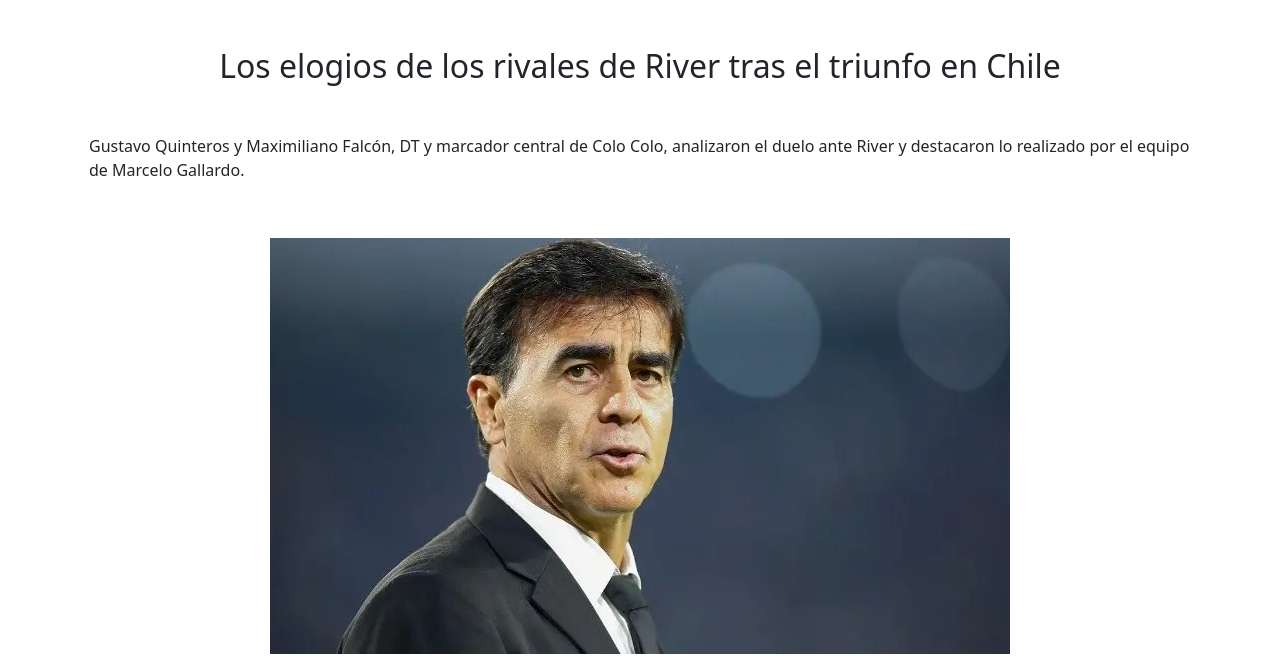
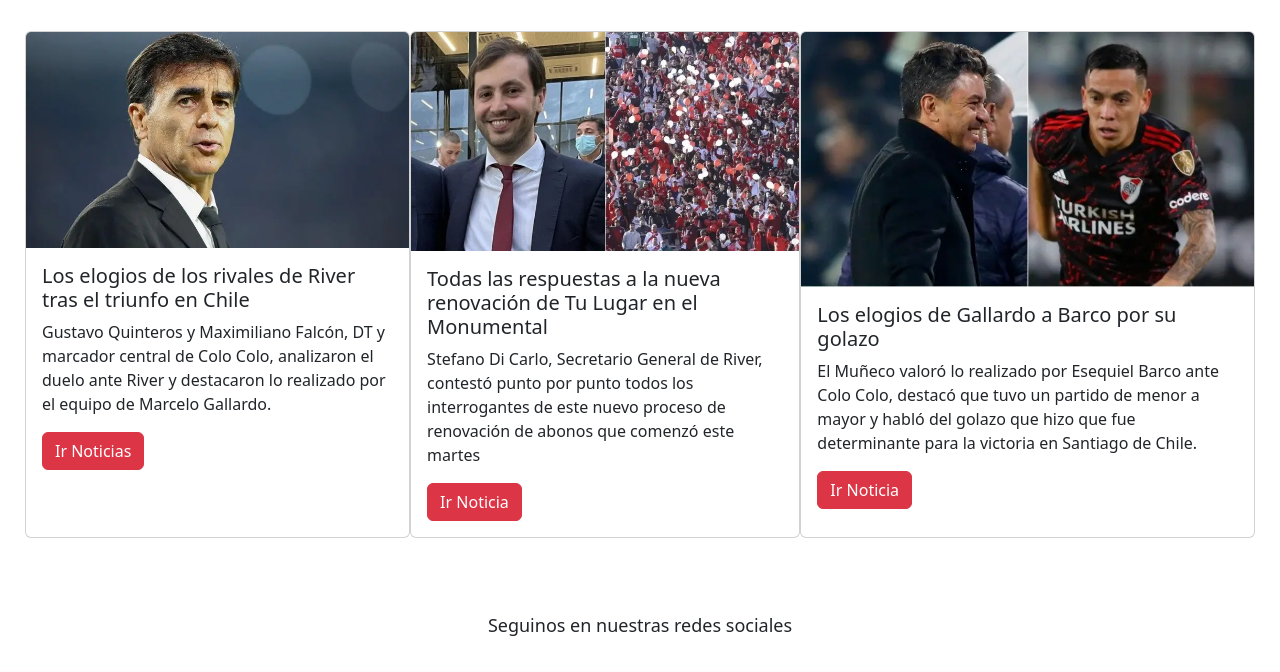
Before and after one commit to Coya1987/CARP_repo, a website: page index.html in a window 1280 px wide. Shown: the part 870-1542 px from the top of the page. Drawn offline with nearby package versions, Linux system fonts and the light colour scheme.

Commit message:
cambos en las noticias en el index haciendo cards

```diff
--- a/index.html
+++ b/index.html
@@ -61,16 +61,32 @@
         <!--VIDEOS INFORMATIVOS DE LOS ULTIMOS PARTIDOS-->
         <h3 class="main__titulo2">Ultimas Noticias</h3><br>
         <section class="main__seccionArticulos"><!--ULTIMAS NOTICIAS Y AL LADO FOTO DE LA NOTICIA-->
-            <h4 class="articuloNoticia__titulo">Los elogios de los rivales de River tras el triunfo en Chile</h4>
-            <article class="seccionArticulos__articuloNoticia">
-                <p class="articuloNoticia__Parrafo">Gustavo Quinteros y Maximiliano Falcón, DT y marcador central de Colo Colo, analizaron el duelo ante River y destacaron lo realizado por el equipo de Marcelo Gallardo.</p>
-              <a class="contenedor__img1" href="./paginas/Noticias.html"><img class="articuloNoticia__img1" src="./imagenes/image.webp" alt="Foto tecnico colo colo"></a>
-            </article>
-            <h4 class="articuloNoticia__titulo" >Todas las respuestas a la nueva renovación de Tu Lugar en el Monumental</h4>
-            <article class="seccionArticulos__articuloNoticia">
-                <p class="articuloNoticia__Parrafo">Stefano Di Carlo, Secretario General de River, contestó punto por punto todos los interrogantes de este nuevo proceso de renovación de abonos que comenzó este martes</p>
-                <a class="contenedor__img2" href="./paginas/Noticias.html"><img class="articuloNoticia__img2" src="./imagenes/image 2.webp" alt="secretario de river"></a>
-            </article>
+          <div class="contenedor__cards">
+            <div class="card">
+              <img src="./imagenes/image.webp" class="card-img-top" alt="...">
+              <div class="card-body">
+                <h5 class="card-title">Los elogios de los rivales de River tras el triunfo en Chile</h5>
+                <p class="card-text">Gustavo Quinteros y Maximiliano Falcón, DT y marcador central de Colo Colo, analizaron el duelo ante River y destacaron lo realizado por el equipo de Marcelo Gallardo.</p>
+                <a href="./paginas/Noticias.html" class="btn btn-danger">Ir Noticias</a>
+              </div>
+            </div>
+            <div class="card">
+              <img src="./imagenes/image 2.webp" class="card-img-top" alt="...">
+              <div class="card-body">
+                <h5 class="card-title">Todas las respuestas a la nueva renovación de Tu Lugar en el Monumental</h5>
+                <p class="card-text">Stefano Di Carlo, Secretario General de River, contestó punto por punto todos los interrogantes de este nuevo proceso de renovación de abonos que comenzó este martes</p>
+                <a href="./paginas/Noticias.html" class="btn btn-danger">Ir Noticia</a>
+              </div>
+            </div>
+            <div class="card">
+              <img src="./imagenes/image 3.webp" class="card-img-top" alt="...">
+              <div class="card-body">
+                <h5 class="card-title">Los elogios de Gallardo a Barco por su golazo</h5>
+                <p class="card-text">El Muñeco valoró lo realizado por Esequiel Barco ante Colo Colo, destacó que tuvo un partido de menor a mayor y habló del golazo que hizo que fue determinante para la victoria en Santiago de Chile.</p>
+                <a href="./paginas/Noticias.html" class="btn btn-danger">Ir Noticia</a>
+              </div>
+            </div>
+          </div>
         </section>
     </main>
     <footer class="footer">
--- a/sass/_main.scss
+++ b/sass/_main.scss
@@ -54,7 +54,11 @@
         margin: 10px 10px;
         font-size: 3rem;
     }
+    .contenedor__cards{
+      display: flex;
+      justify-content: space-between;
 
+    }
     .articuloNoticia__titulo{
         display: flex;
         justify-content: center;
--- a/sass/_mediaq.scss
+++ b/sass/_mediaq.scss
@@ -107,4 +107,16 @@
         width: auto;
 
     }
+    .contenedor__cards{
+        display: flex;
+        flex-direction: column;
+        flex-wrap: wrap;
+        align-items: center;
+
+    }
+
+    .card{
+        width: auto;
+
+    }
 }
```
Also changed, not shown: estilos/styles.css.
